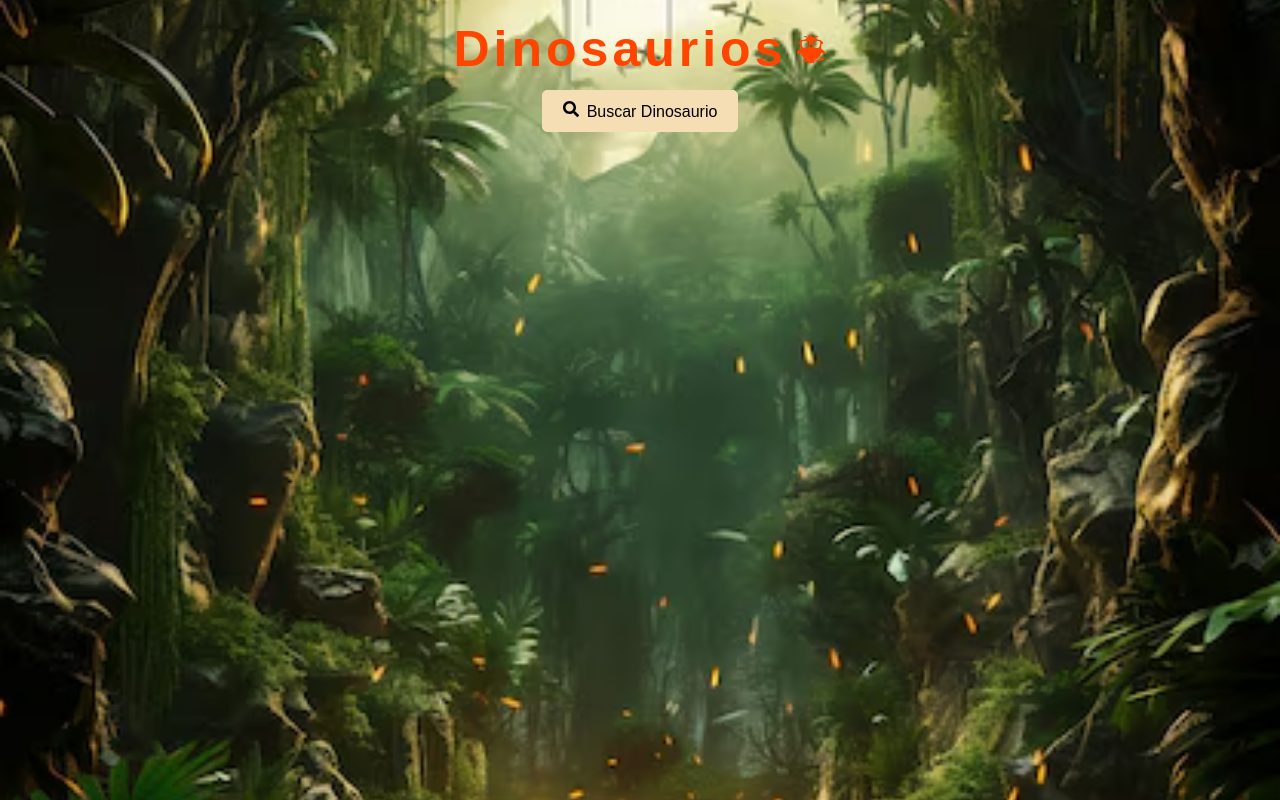
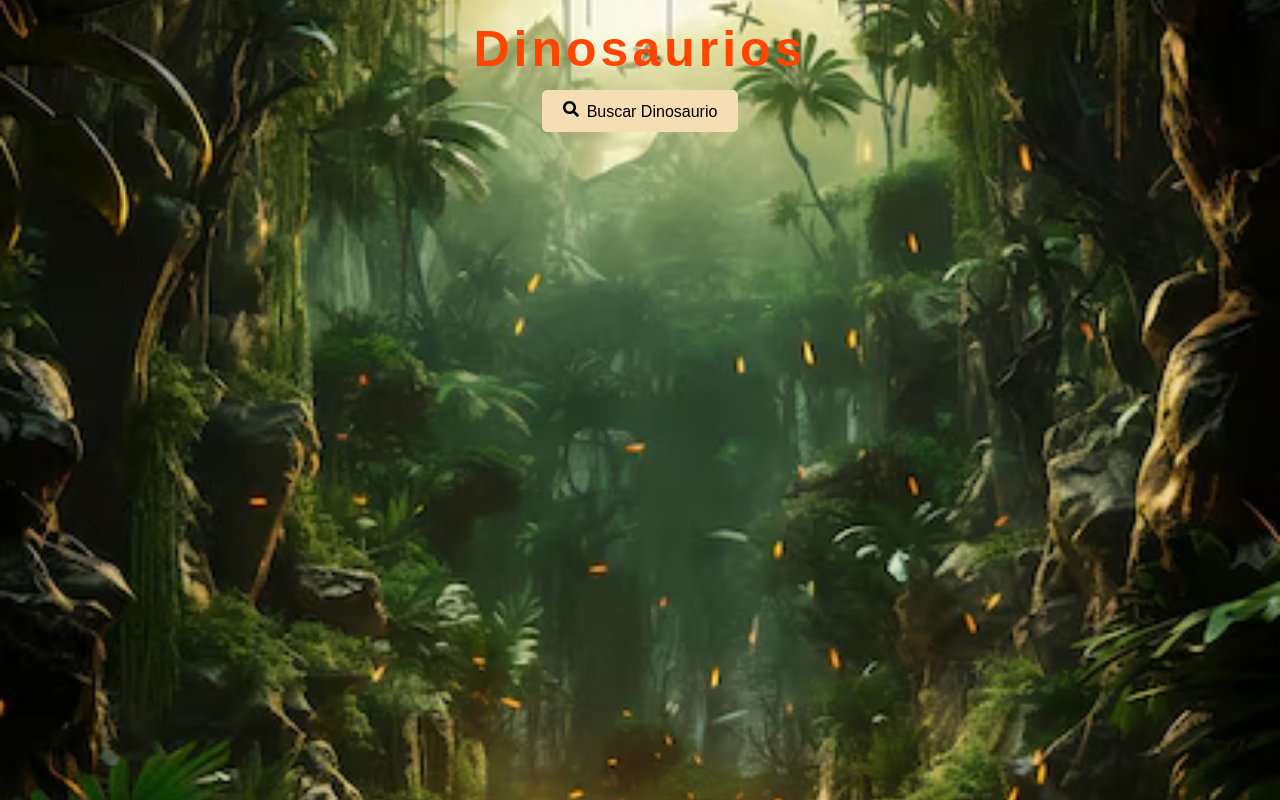
Before and after one commit to jorgevels/Dinosauios, a React (Create React App) app: page / in a window 1280 px wide. Built offline with nearby package versions, Linux system fonts and the light colour scheme; a web font is replaced by a local one.

Commit message:
Add modal mesaje

```diff
--- a/src/App.js
+++ b/src/App.js
@@ -73,7 +73,6 @@ function App() {
       <header className="App-header">
         <div className="title-container">
           <h1>Dinosaurios</h1>
-          <FaEarlybirds className="note-icon" onClick={showNote} />
         </div>
         <button onClick={fetchRandomDinosaur}>
           <FaSearch style={{ marginRight: "8px" }} />
@@ -87,6 +86,7 @@ function App() {
         {error && <p style={{ color: "red" }}>{error}</p>}
         {dinosaur && !loading && (
           <div className="content">
+            <FaEarlybirds className="note-icon" onClick={showNote} />
             <h2>{dinosaur.name}</h2>
             {dinosaur.image && (
               <div className="image-container">
```
